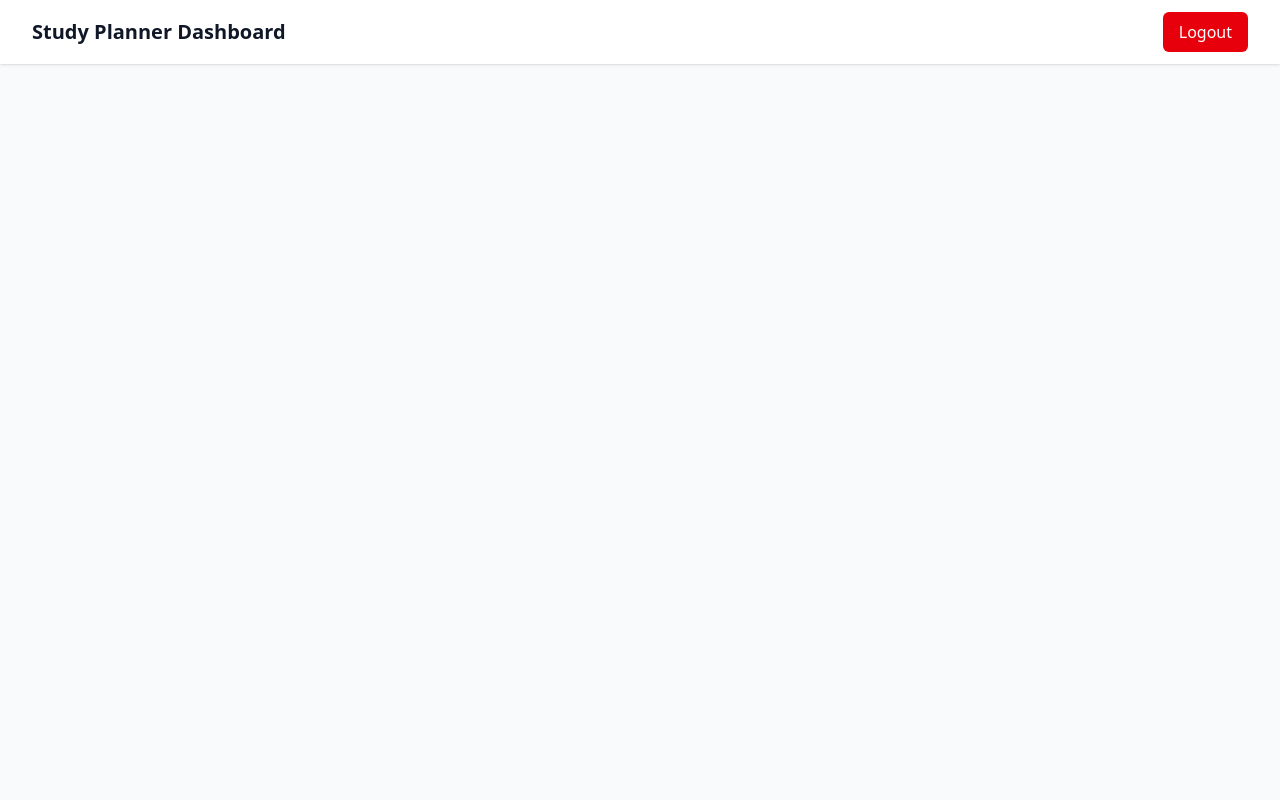
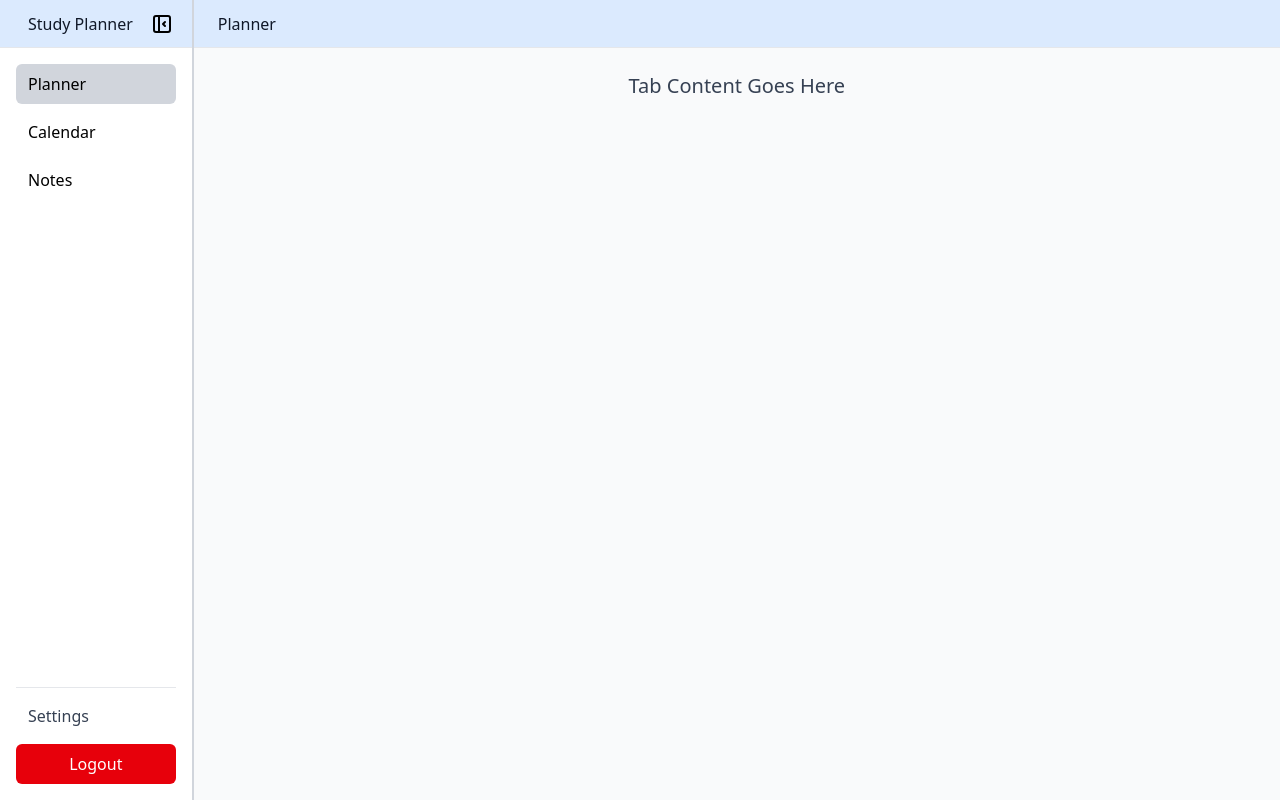
Before and after one commit to Kay199711/Studyplanner, a React (Vite) app in the folder frontend/: page /dashboard in a window 1280 px wide. Built offline with nearby package versions, Linux system fonts and the light colour scheme; no server answers; sample sign-in values are in the browser's storage.

Commit message:
added skeleton

```diff
--- a/frontend/package.json
+++ b/frontend/package.json
@@ -13,6 +13,8 @@
     "@tailwindcss/vite": "^4.1.18",
     "react": "^19.2.0",
     "react-dom": "^19.2.0",
+    "react-icons": "^5.5.0",
+    "react-resizable-panels": "^4.6.5",
     "react-router-dom": "^7.13.0",
     "tailwindcss": "^4.1.18"
   },
--- a/frontend/src/pages/Dashboard.jsx
+++ b/frontend/src/pages/Dashboard.jsx
@@ -1,30 +1,141 @@
+import { useState, useRef } from 'react';
 import { useAuth } from '../context/AuthContext';
 import { useNavigate } from 'react-router-dom';
+import { Group, Panel, Separator } from 'react-resizable-panels';
+
+import { TbLayoutSidebarLeftCollapse } from "react-icons/tb";
+import { TbLayoutSidebarLeftExpand } from "react-icons/tb";
 
 export default function Dashboard() {
   const { logout } = useAuth();
   const navigate = useNavigate();
+  const [activeTab, setActiveTab] = useState('planner');
+  const [sidebarOpen, setSidebarOpen] = useState(true);
+  const sidebarRef = useRef(null);
 
   const handleLogout = async () => {
     await logout();
     navigate('/login');
   };
 
+  const toggleSidebar = () => {
+    const panel = sidebarRef.current;
+    if (panel) {
+      if (panel.isCollapsed()) {
+        panel.expand();
+      } else {
+        panel.collapse();
+      }
+    }
+  };
+
   return (
-    <div className="min-h-screen bg-gray-50">
-      <nav className="bg-white shadow-sm">
-        <div className="max-w-7xl mx-auto px-4 sm:px-6 lg:px-8">
-          <div className="flex justify-between h-16 items-center">
-            <h1 className="text-xl font-bold text-gray-900">Study Planner Dashboard</h1>
+    <div className="h-screen overflow-hidden">
+      <Group orientation="horizontal">
+        {/* Sidebar Panel */}
+        <Panel
+          panelRef={sidebarRef}
+          defaultSize="15%"
+          minSize="15%"
+          maxSize="30%"
+          collapsible={true}
+          collapsedSize="5%"
+          onResize={(size) => {
+            setSidebarOpen(size.asPercentage > 5);
+          }}
+        >
+          <div className="h-full bg-white flex flex-col">
+            {/* Sidebar Header */}
+            <div className={`bg-blue-100 h-12 flex items-center border-b border-gray-200 ${
+              sidebarOpen
+                ? 'justify-between pl-7 pr-4'
+                : 'justify-center px-2'
+            }`}>
+              {sidebarOpen && <h1 className="text-gray-900 font-medium">Study Planner</h1>}
+              <button
+                className="hover:cursor-pointer hover:bg-gray-300 rounded-sm p-0.5"
+                onClick={toggleSidebar}
+              >
+                {sidebarOpen ? (
+                  <TbLayoutSidebarLeftCollapse className="w-6 h-6" />
+                ) : (
+                  <TbLayoutSidebarLeftExpand className="w-6 h-6" />
+                )}
+              </button>
+            </div>
+
+            {/* Sidebar Navigation */}
+            {sidebarOpen && (
+              <div className="flex-1 p-4 flex flex-col overflow-auto">
+                <nav className="space-y-2 flex-1">
+                  <button
+                    onClick={() => setActiveTab('planner')}
+                    className={`w-full text-left block px-3 py-2 rounded-md ${
+                      activeTab === 'planner'
+                        ? 'bg-gray-300'
+                        : 'hover:bg-gray-300'
+                    }`}
+                  >
+                    Planner
+                  </button>
+                  <button
+                    onClick={() => setActiveTab('calendar')}
+                    className={`w-full text-left block px-3 py-2 rounded-md ${
+                      activeTab === 'calendar'
+                        ? 'bg-gray-300'
+                        : 'hover:bg-gray-300'
+                    }`}
+                  >
+                    Calendar
+                  </button>
+                  <button
+                    onClick={() => setActiveTab('notes')}
+                    className={`w-full text-left block px-3 py-2 rounded-md ${
+                      activeTab === 'notes'
+                        ? 'bg-gray-300'
+                        : 'hover:bg-gray-300'
+                    }`}
+                  >
+                    Notes
+                  </button>
+                </nav>
+                <nav className="border-t border-gray-200 pt-2 space-y-2">
+                  <button
+                    className="w-full text-left block px-3 py-2 rounded-md text-gray-700 hover:bg-gray-300"
+                  >
+                    Settings
+                  </button>
                   <button
                     onClick={handleLogout}
-              className="px-4 py-2 bg-red-600 text-white rounded-md hover:cursor-pointer hover:bg-red-700 focus:outline-none focus:ring-2 focus:ring-red-500"
+                    className="w-full px-4 py-2 bg-red-600 text-white rounded-md hover:cursor-pointer hover:bg-red-700 focus:outline-none focus:ring-2 focus:ring-red-500"
                   >
                     Logout
                   </button>
+                </nav>
+              </div>
+            )}
+          </div>
+        </Panel>
+
+        <Separator className="w-0.5 bg-gray-300 hover:bg-blue-500 active:bg-blue-600 transition-colors cursor-col-resize" />
+
+        {/* Main Content Panel */}
+        <Panel>
+          <div className="h-full flex flex-col">
+            {/* Main Content Header */}
+            <div className="bg-blue-100 h-12 flex items-center px-6 border-b border-gray-200">
+              <h2 className="text-gray-900 font-medium capitalize">{activeTab}</h2>
+            </div>
+
+            {/* Main Content Area */}
+            <div className="flex-1 bg-gray-50 p-6 overflow-auto">
+              <div className="flex justify-center items-start">
+                <h2 className="text-xl text-gray-700">Tab Content Goes Here</h2>
               </div>
             </div>
-      </nav>
+          </div>
+        </Panel>
+      </Group>
     </div>
   );
 }
```
Also changed, not shown: 1 other file (tests, documents, lock files or other folders). Lines whose indentation alone changed are shown as unchanged.
